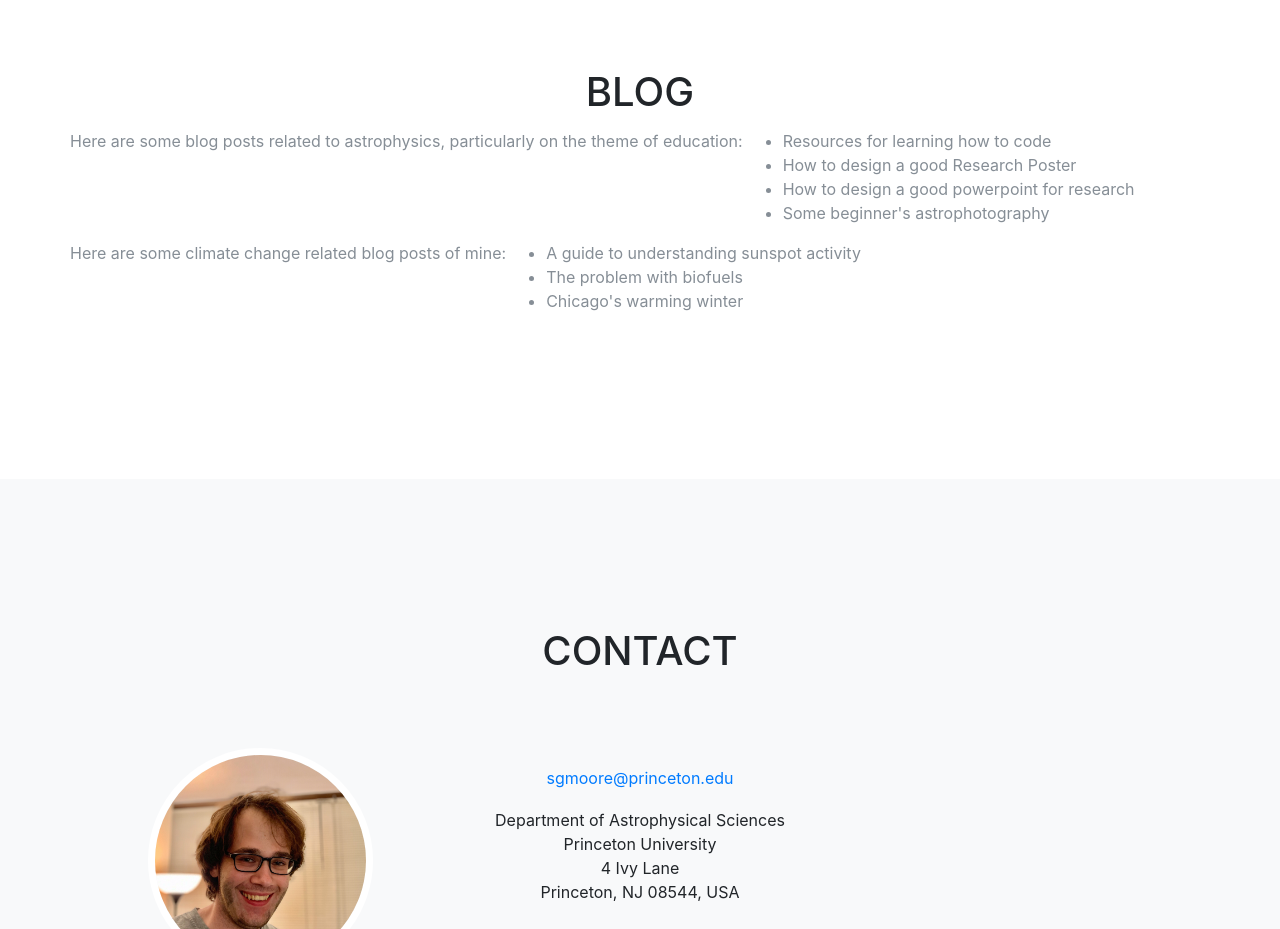
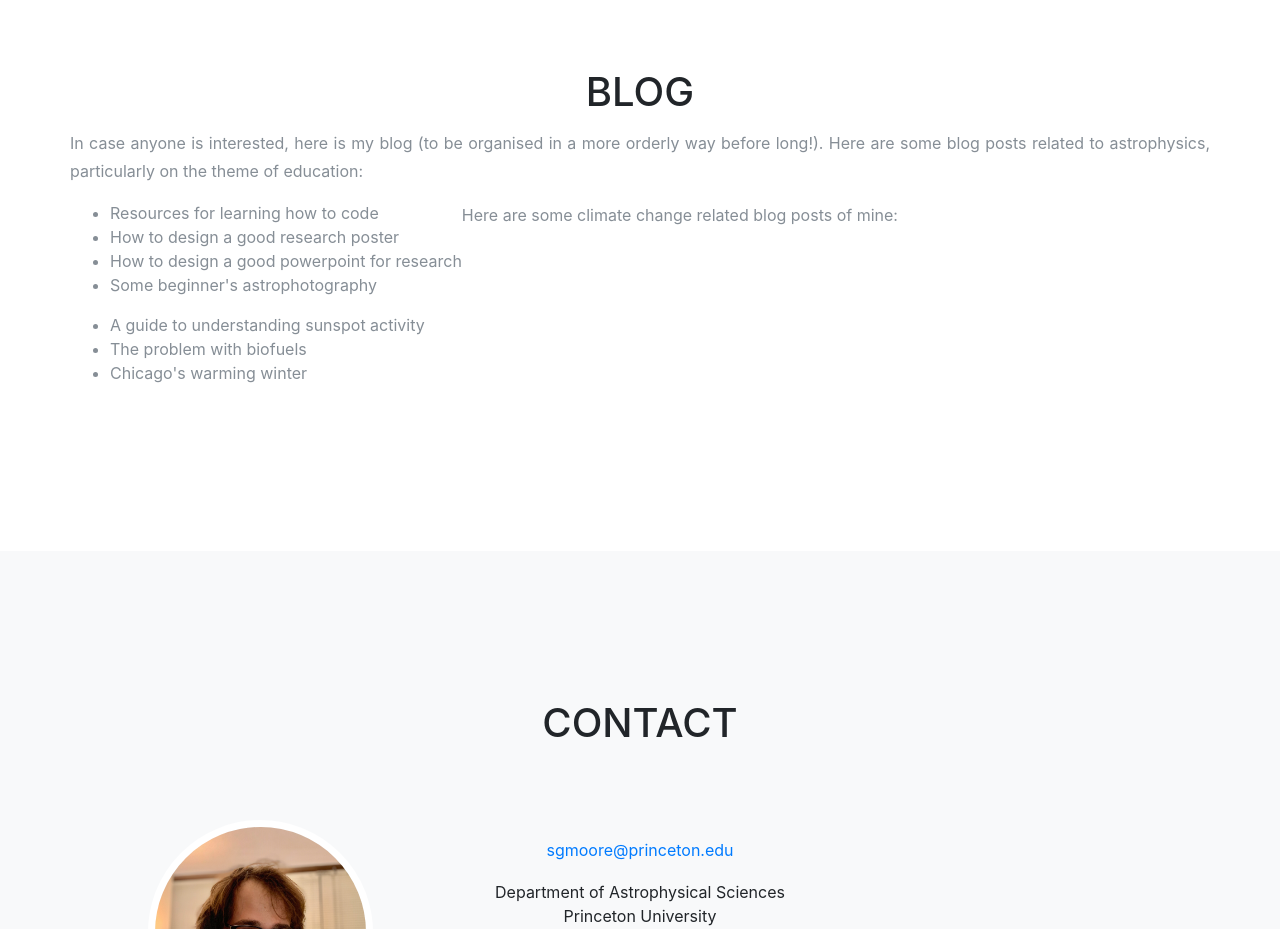
Before and after one commit to mibroome/mibroome.github.io, a website with bundled scripts: page index.html in a window 1280 px wide. Shown: the part 4440-5369 px from the top of the page. Built offline with nearby package versions, Linux system fonts and the light colour scheme; files whose address does not match are found by name; a web font is replaced by a local one.

Commit message:
Update index.html

```diff
--- a/index.html
+++ b/index.html
@@ -317,18 +317,20 @@
           </div>
         </div>
         <div class="row text-justify text-muted">
-
-		Here are some blog posts related to astrophysics, particularly on the theme of education:
-
+		<p>
+			In case anyone is interested, here is my blog (to be organised in a more orderly way before
+			long!). Here are some blog posts related to astrophysics, particularly on the theme of education:
+		</p>
 		<ul>
 			<li> Resources for learning how to code </li>
-			<li> How to design a good Research Poster </li>
+			<li> How to design a good research poster </li>
 			<li> How to design a good powerpoint for research </li>
 			<li> Some beginner's astrophotography </li>
 		</ul>
 
+		<p>
 		Here are some climate change related blog posts of mine:
-
+		</p>
 		<ul>
 			<li> A guide to understanding sunspot activity </li>
 			<li> The problem with biofuels </li>
```
